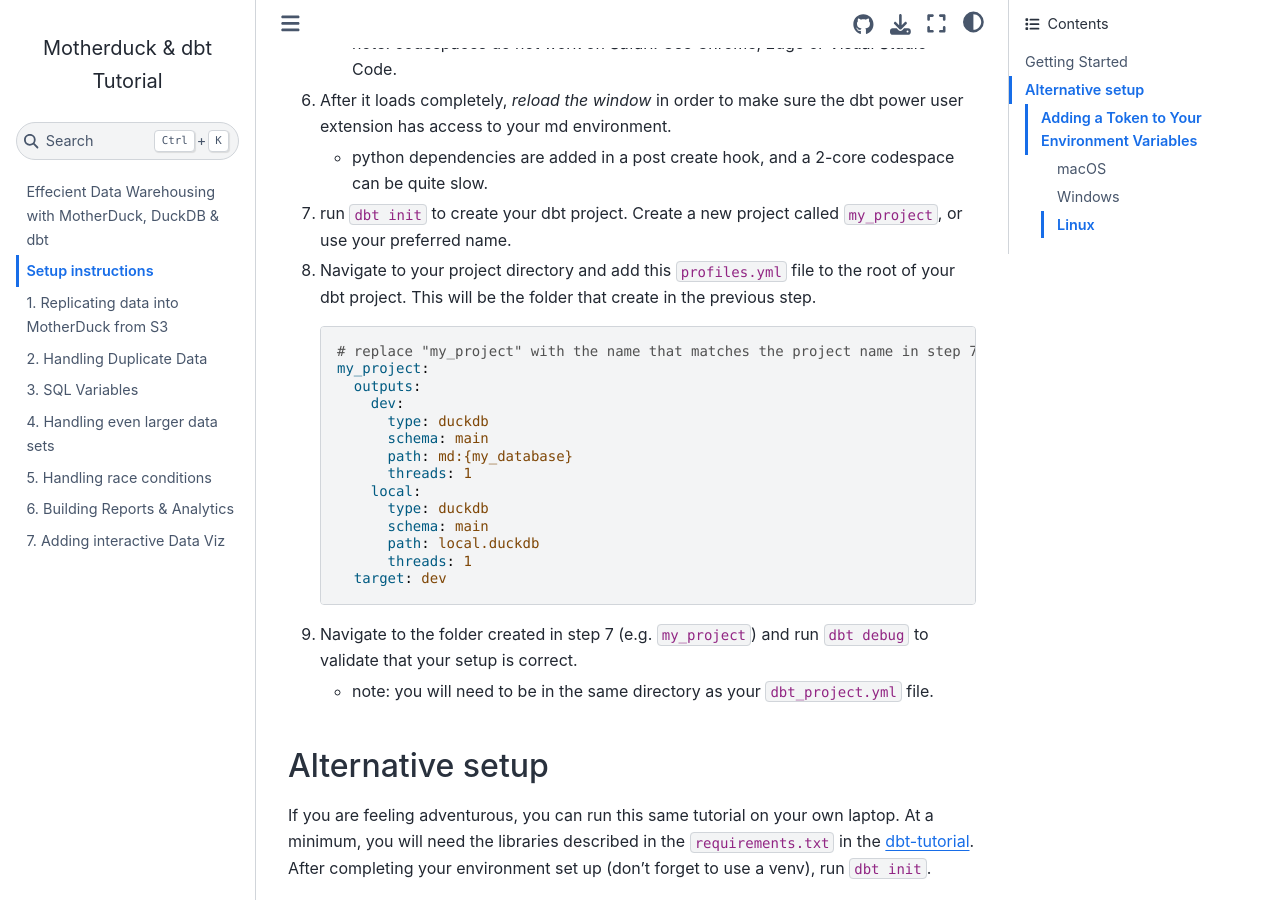
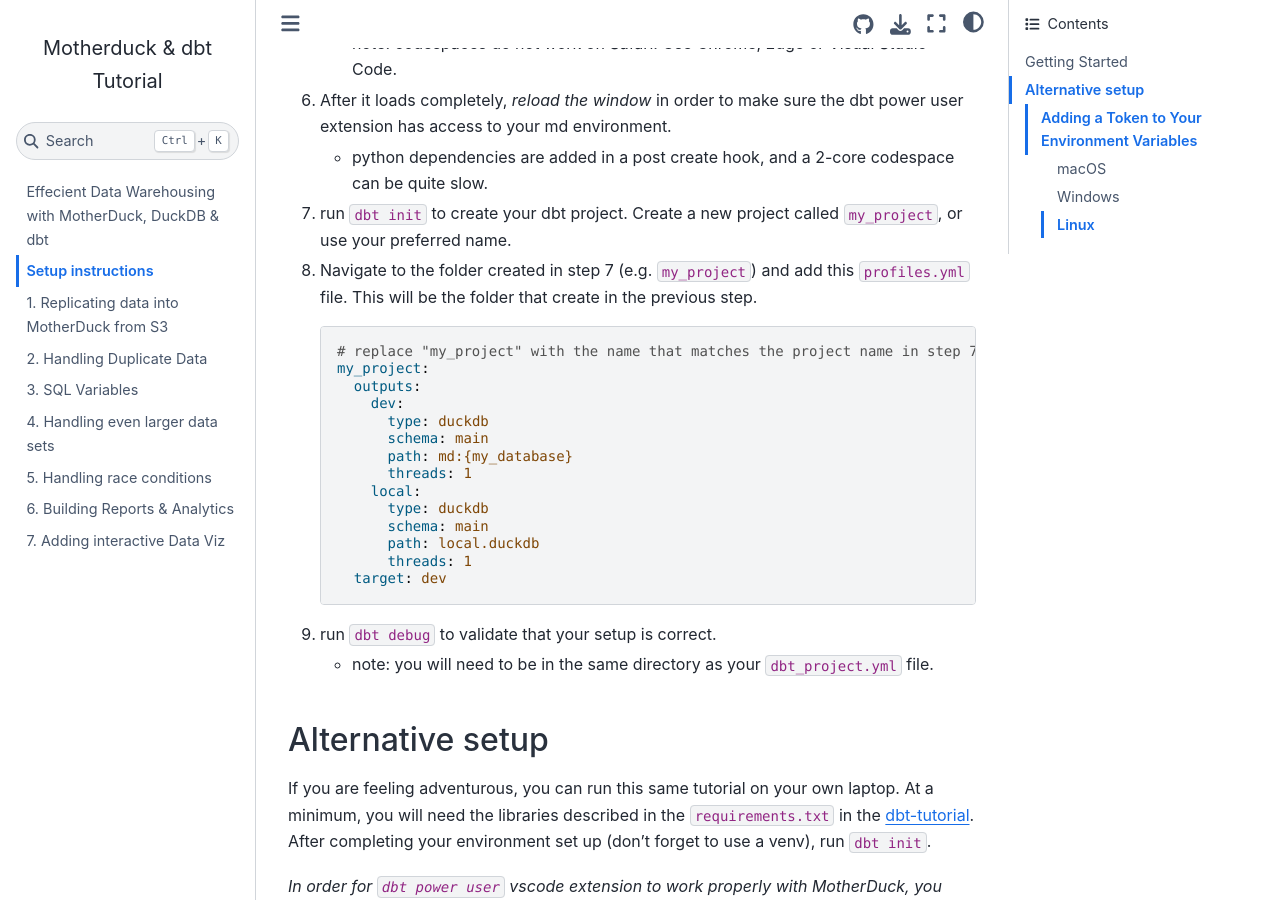
Before and after one commit to MotherDuck-Open-Source/dbt-tutorial, a Jupyter Book: the page built from setup-instructions.md, in a window 1280 px wide and 900 px high, scrolled down 543 px. Built offline with Jupyter Book 1.0.4 settings and Sphinx 7.4.7 and the Sphinx Book theme 1.1.4, drawn with Linux system fonts in a browser that asks for light colours; pages that are not in the unit, such as notebooks, are missing from menus.

Commit message:
Update setup-instructions.md

````diff
--- a/setup-instructions.md
+++ b/setup-instructions.md
@@ -28,7 +28,7 @@ To get started with the tutorial, you'll need a GitHub Codespace. The template c
 6. After it loads completely, _reload the window_ in order to make sure the dbt power user extension has access to your md environment.
     - python dependencies are added in a post create hook, and a 2-core codespace can be quite slow.
 7. run `dbt init` to create your dbt project. Create a new project called `my_project`, or use your preferred name.
-8. Navigate to your project directory and add this `profiles.yml` file to the root of your dbt project. This will be the folder that create in the previous step.
+8. Navigate to the folder created in step 7 (e.g. `my_project`) and add this `profiles.yml` file. This will be the folder that create in the previous step.
 
     ```yml
     # replace "my_project" with the name that matches the project name in step 7.
@@ -46,7 +46,7 @@ To get started with the tutorial, you'll need a GitHub Codespace. The template c
           threads: 1
       target: dev
     ```
-9.  Navigate to the folder created in step 7 (e.g. `my_project`) and run `dbt debug` to validate that your setup is correct.
+9.  run `dbt debug` to validate that your setup is correct.
     - note: you will need to be in the same directory as your `dbt_project.yml` file.
 
 ## Alternative setup
````
